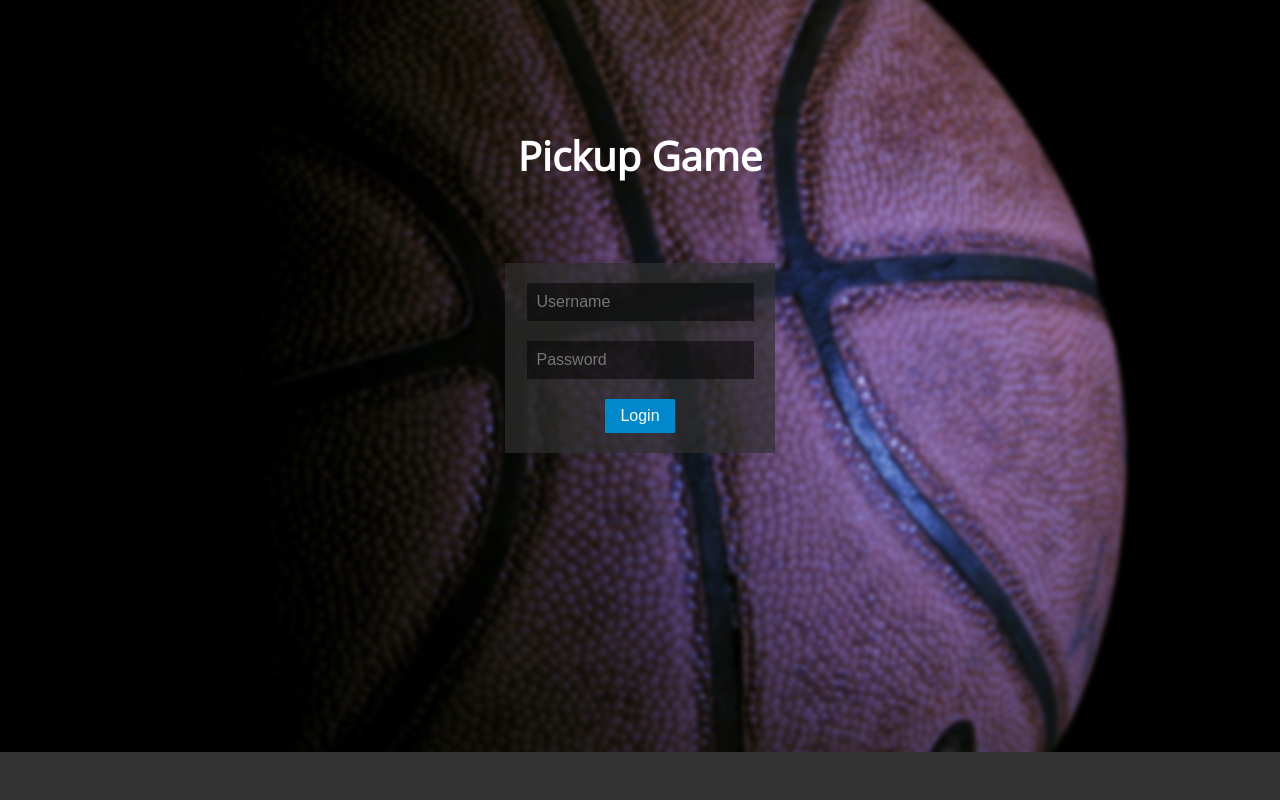
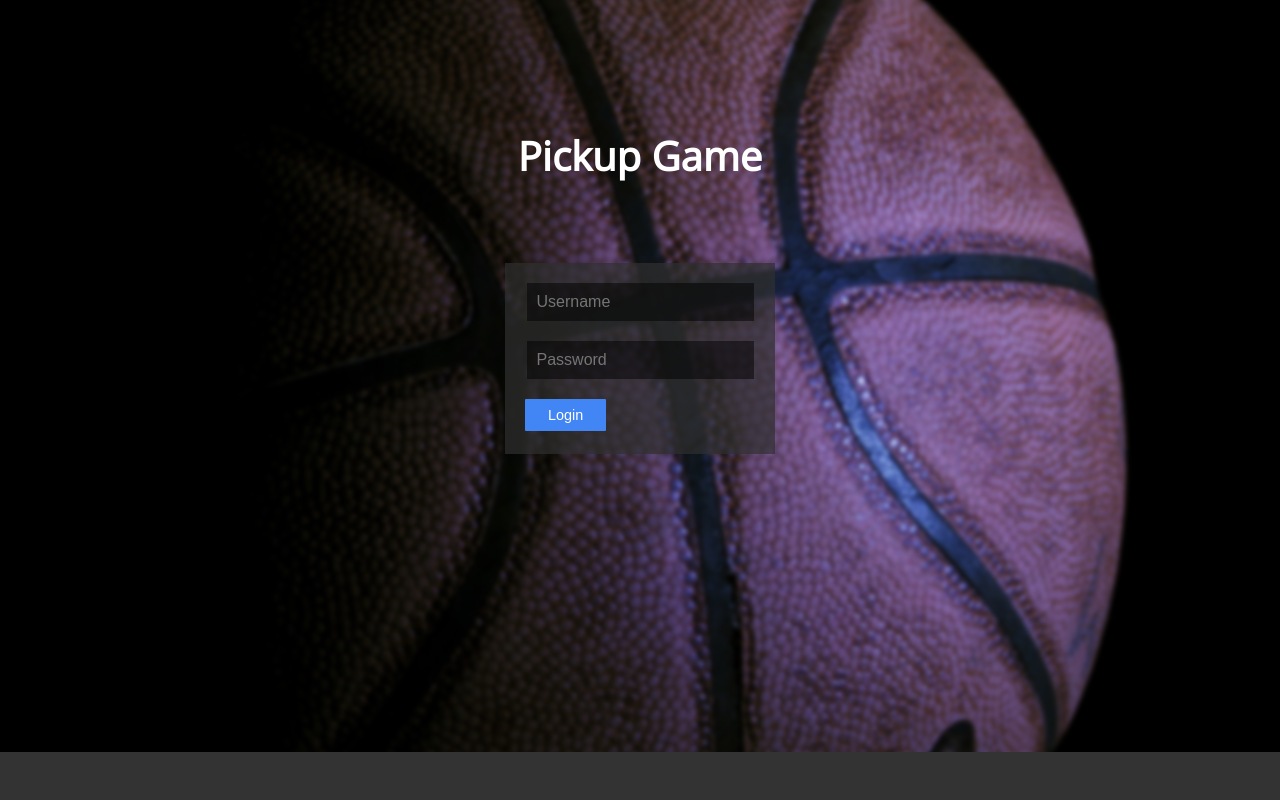
Before and after one commit to ConnorWhite/PickupGame, a PHP site: page / in a window 1280 px wide. Run offline with PHP 8.4, Linux system fonts and the light colour scheme; some libraries are stand-ins or nearby versions.

Commit message:
Login styling

```diff
--- a/css/style.css
+++ b/css/style.css
@@ -70,12 +70,12 @@ h2 {
   margin: 0.75rem 0; }
 
 a {
-  color: #08c;
+  color: #4285f4;
   text-decoration: none;
   margin: 0;
   transition: all 0.2s ease; }
   a:hover {
-    color: #004f76; }
+    color: #0758E3; }
 
 p {
   margin: 0; }
@@ -101,7 +101,7 @@ p {
 
 button,
 input[type="submit"] {
-  background-color: #08c;
+  background-color: #4285f4;
   border: none;
   border-radius: 1px;
   padding: 8px 15px;
@@ -109,7 +109,7 @@ input[type="submit"] {
   transition: all 0.2s ease; }
   button:hover,
   input[type="submit"]:hover {
-    background-color: #004f76;
+    background-color: #0758E3;
     color: #ccc; }
 
 .wrap {
@@ -156,7 +156,7 @@ input[type="submit"] {
         padding: 8rem 0 5rem; } }
   #login form {
     margin: 0 auto;
-    padding: 10px 20px;
+    padding: 10px 20px 65px 20px;
     width: 230px;
     background-color: rgba(48, 48, 48, 0.7); }
     #login form input {
@@ -186,12 +186,12 @@ input[type="submit"] {
   .game:hover {
     color: #ccc; }
   .game div {
-    background: #08c;
+    background: #4285f4;
     margin: 15px 0px 0px 0px;
     border-radius: 2px;
     transition: all 0.2s ease; }
     .game div:hover {
-      background: #004f76; }
+      background: #0758E3; }
     .game div h2 {
       margin: 0px;
       padding: 10px 15px 5px; }
@@ -204,6 +204,16 @@ input[type="submit"] {
 .numGames {
   padding-top: 5px;
   padding-bottom: 7px; }
+
+.g-signin2 {
+  margin-top: 10px;
+  margin-bottom: 10px;
+  float: right; }
+
+#login input[type="submit"] {
+  font-size: 0.9rem;
+  float: left;
+  padding: 8px 23px; }
 
 #content {
   margin-bottom: 72px; }
--- a/css/style.scss
+++ b/css/style.scss
@@ -7,8 +7,8 @@ $white: #fff;
 $lightColor: #ccc;
 $medColor: #777;
 $darkColor: #333;
-$blue: #08c;
-$darkBlue: #004f76;
+$blue: #4285f4;
+$darkBlue: #0758E3;
 
 $gutter320: 5%;
 $gutter720: 10%;
@@ -207,7 +207,7 @@ input[type="submit"] {
   }
   form {
     margin: 0 auto;
-    padding: 10px 20px;
+    padding: 10px 20px 65px 20px;
     width: 230px;
     background-color: rgba(48, 48, 48, 0.7);
 
@@ -274,6 +274,18 @@ input[type="submit"] {
   padding-bottom: 7px;
 }
 
+.g-signin2{
+  margin-top: 10px;
+  margin-bottom: 10px;
+  float: right;
+}
+
+#login input[type="submit"] {
+    font-size: 0.9rem;
+    float: left;
+    padding: 8px 23px;
+}
+
 #content {
   margin-bottom: $barHeight + 24px;
 }
```
Also changed, not shown: 1 other file.
